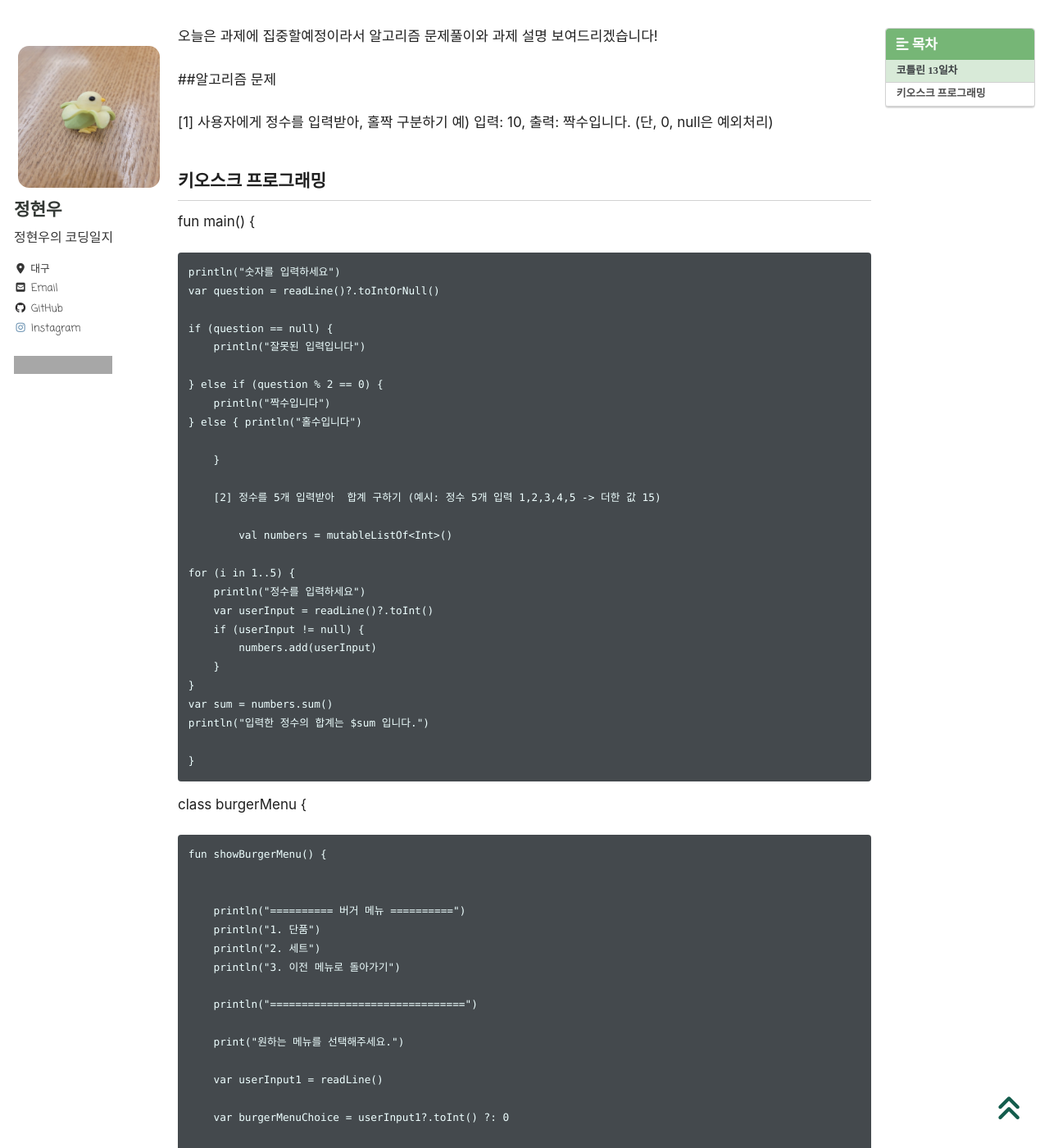
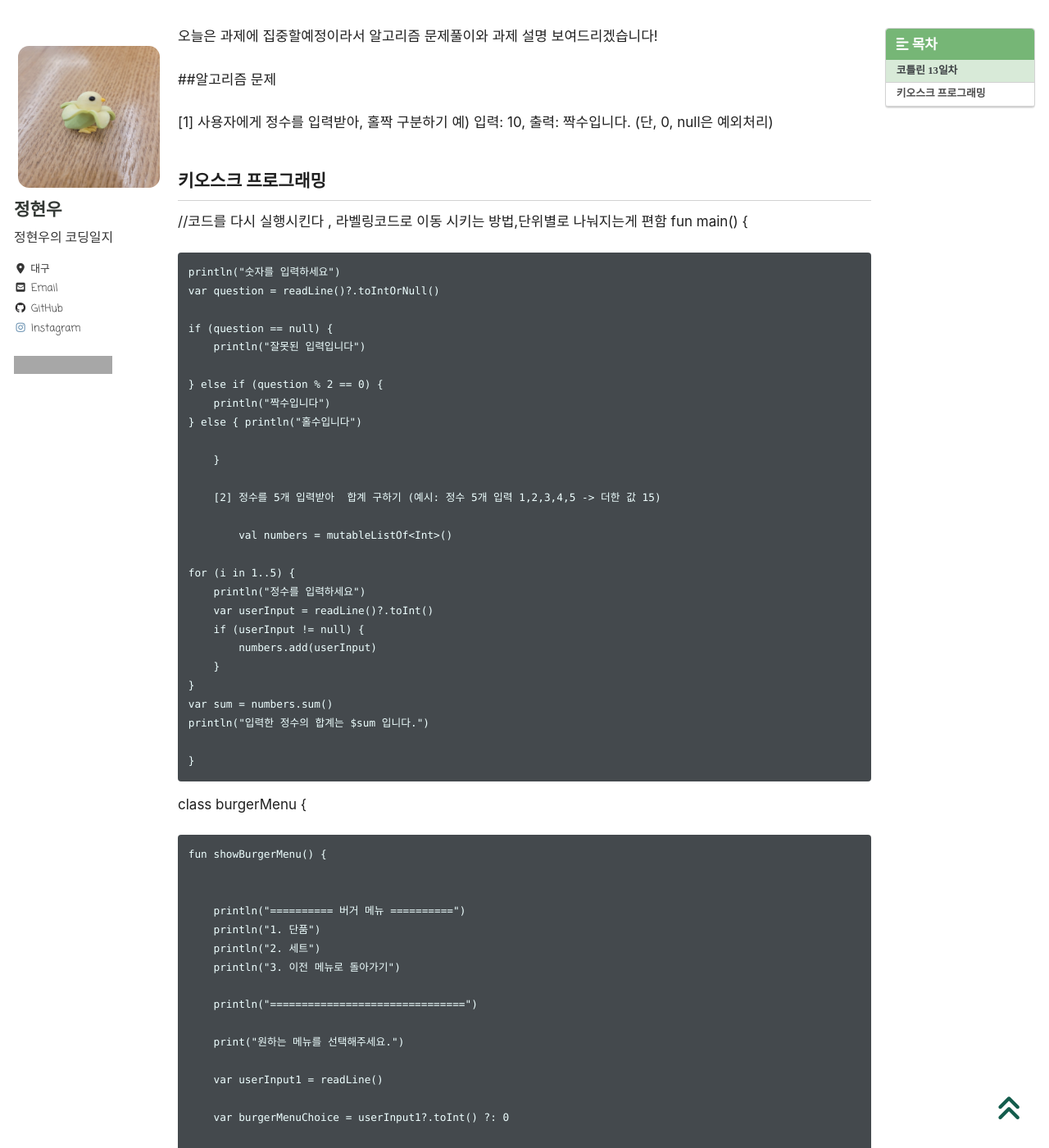
Before and after one commit to hyunparrot/hyunparrot.github.io, a Jekyll site: the page built from _posts/Blog/2023-12-07-kotlin-13.md, in a window 1280 px wide and 1400 px high, scrolled down 449 px. Shown: the whole window at 82% size. Built offline with Jekyll 4.4.1, drawn with Linux system fonts in a browser that asks for light colours; cached includes are drawn as plain includes; nearby versions of some CDN libraries; some web fonts are replaced; comment, search, counter and statistics services are not loaded; some of the changed text lies outside the part shown; grey boxes are pictures that could not be loaded.

Commit message:
Update 2023-12-07-kotlin-13.md

```diff
--- a/_posts/Blog/2023-12-07-kotlin-13.md
+++ b/_posts/Blog/2023-12-07-kotlin-13.md
@@ -28,7 +28,7 @@ last_modified_at: 2023-12-7
 [1] 사용자에게 정수를 입력받아, 홀짝 구분하기  예) 입력: 10, 출력: 짝수입니다.  (단, 0, null은 예외처리)
 
 ## 키오스크 프로그래밍
-
+//코드를 다시 실행시킨다 , 라벨링코드로 이동 시키는 방법,단위별로 나눠지는게 편함
 fun main() {
 
     println("숫자를 입력하세요")
@@ -58,8 +58,6 @@ fun main() {
     println("입력한 정수의 합계는 $sum 입니다.")
 
     }
-
-
 
 class burgerMenu {
 
@@ -144,11 +142,7 @@ class burgerMenu {
     }
 }
 
-
-
-
 fun set() {
-
 
     println("========== 주문 내역 ==========")
     println("1. 주문 추가")
@@ -189,6 +183,4 @@ fun set() {
             println("감사합니다! 또 이용해주세요!")
             break
         }
-
-
 }
```
Also changed, not shown: other parts of _posts/Blog/2023-12-07-kotlin-13.md (+1 -1 lines).
